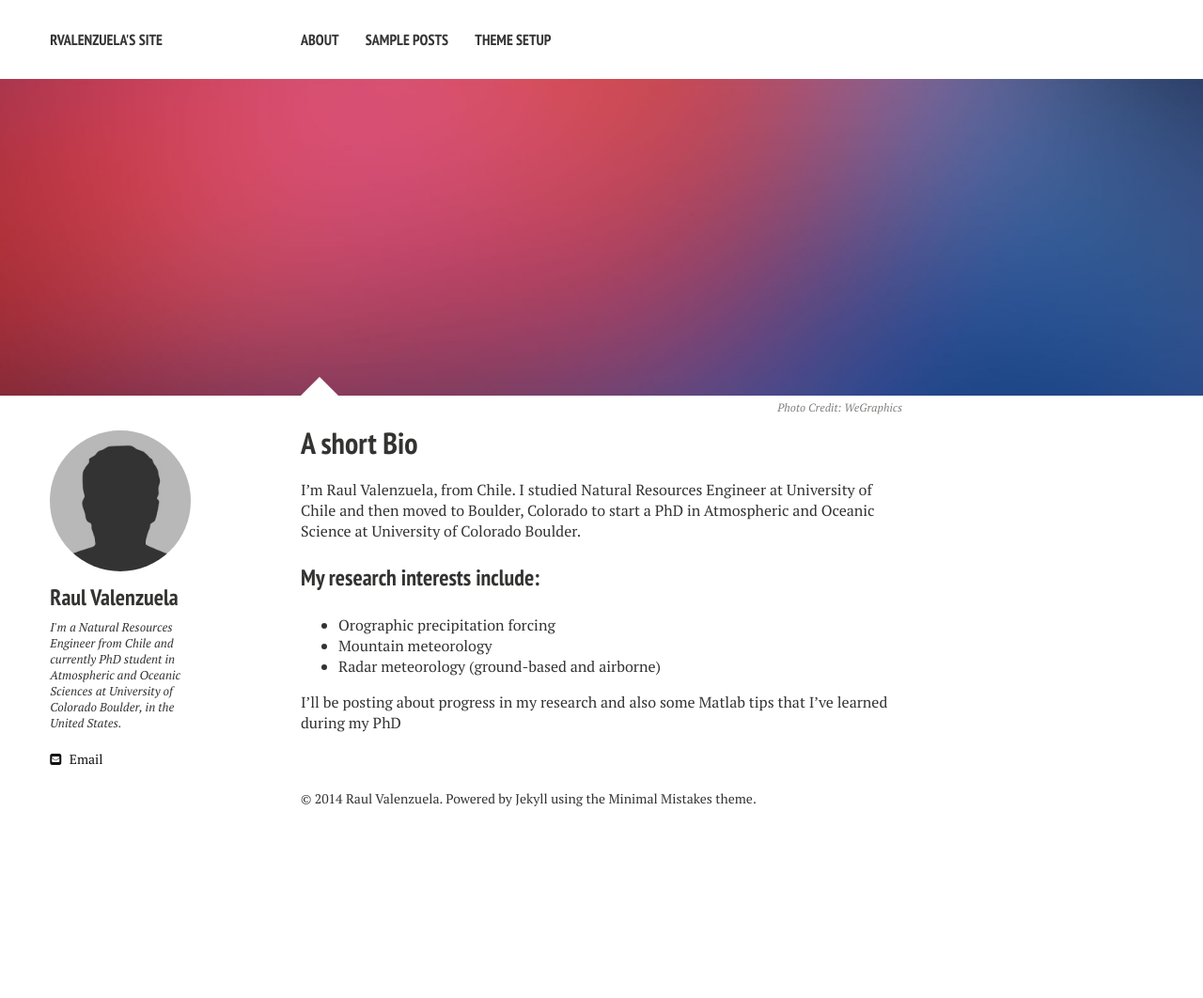
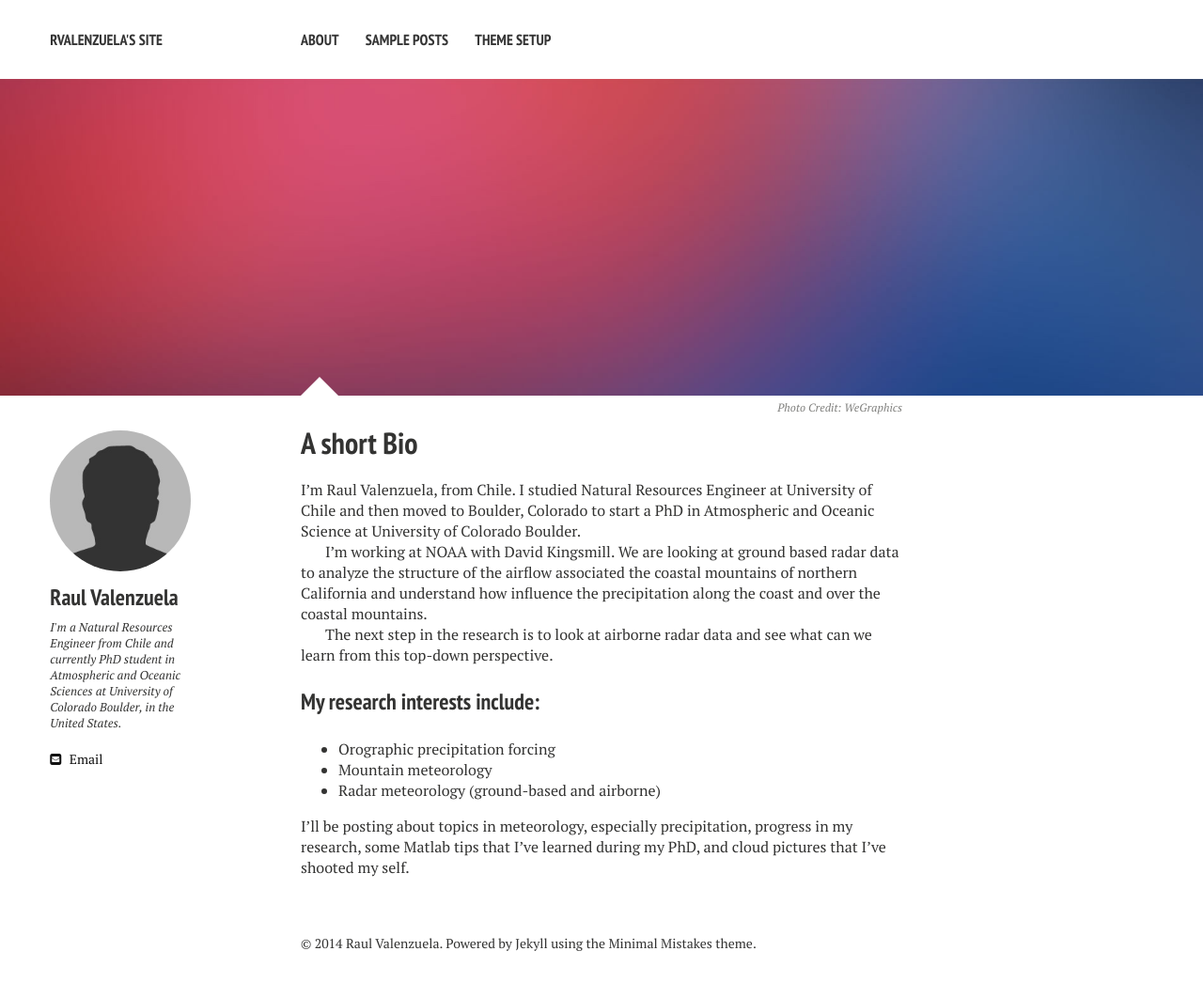
Before and after one commit to Joe-Robertson/rvalenzuelar.github.io, a Jekyll site: the page built from about/index.md, in a window 1280 px wide. Shown: the whole page at 94% size. Built offline with Jekyll 4.4.1, drawn with Linux system fonts in a browser that asks for light colours; nearby versions of some CDN libraries; before the commit the page ends 908 px from its top, so only the background shows below that.

```diff
--- a/about/index.md
+++ b/about/index.md
@@ -13,10 +13,14 @@ image:
 I'm Raul Valenzuela, from Chile. I studied Natural Resources Engineer at University of Chile and then
 moved to Boulder, Colorado to start a PhD in Atmospheric and Oceanic Science at University of Colorado Boulder.
 
+I'm working at NOAA with David Kingsmill. We are looking at ground based radar data to analyze the structure of the airflow associated the coastal mountains of northern California and understand how influence the precipitation along the coast and over the coastal mountains.
+
+The next step in the research is to look at airborne radar data and see what can we learn from this top-down perspective.
+
 ###My research interests include:
 
 * Orographic precipitation forcing
 * Mountain meteorology
 * Radar meteorology (ground-based and airborne)
 
-I'll be posting about progress in my research and also some Matlab tips that I've learned during my PhD
+I'll be posting about topics in meteorology, especially precipitation, progress in my research, some Matlab tips that I've learned during my PhD, and cloud pictures that I've shooted my self.
```
Also changed, not shown: _posts/2014-10-07-hello-world.md (added, +11 -0 lines).
